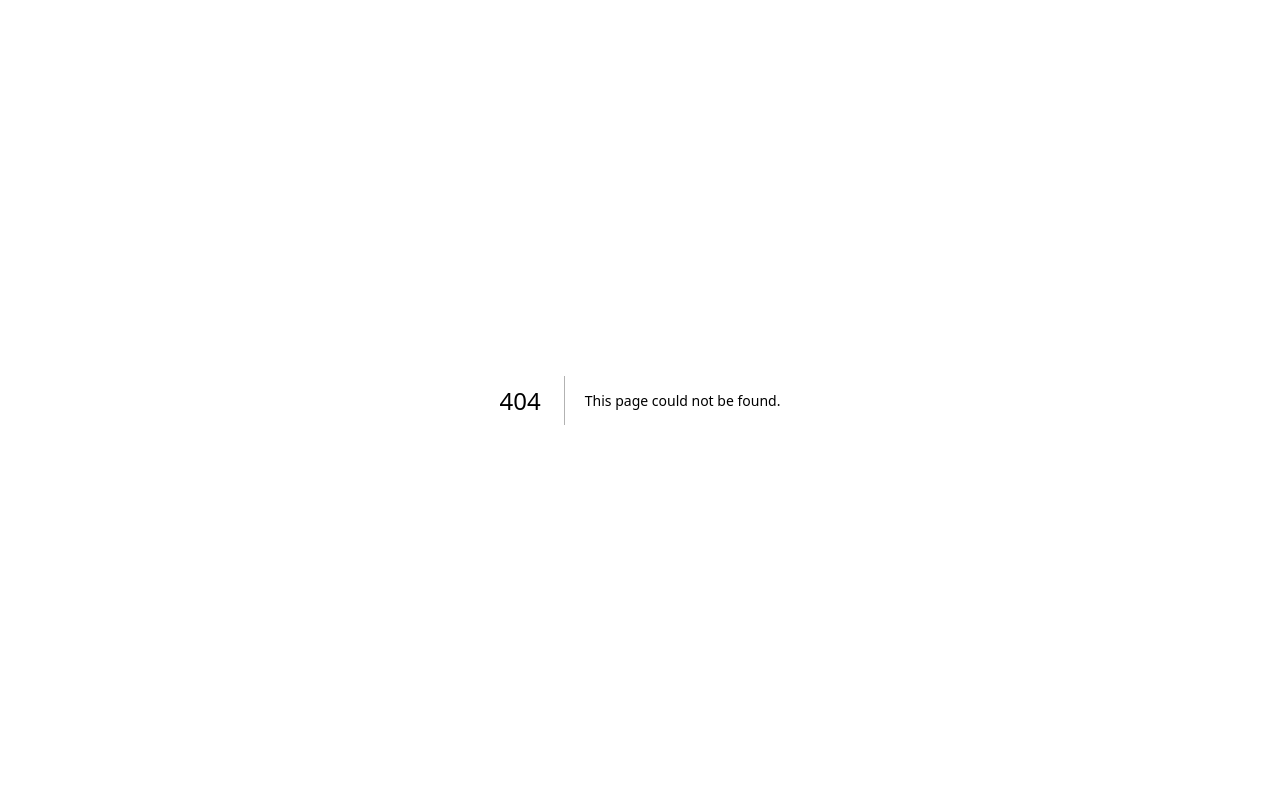
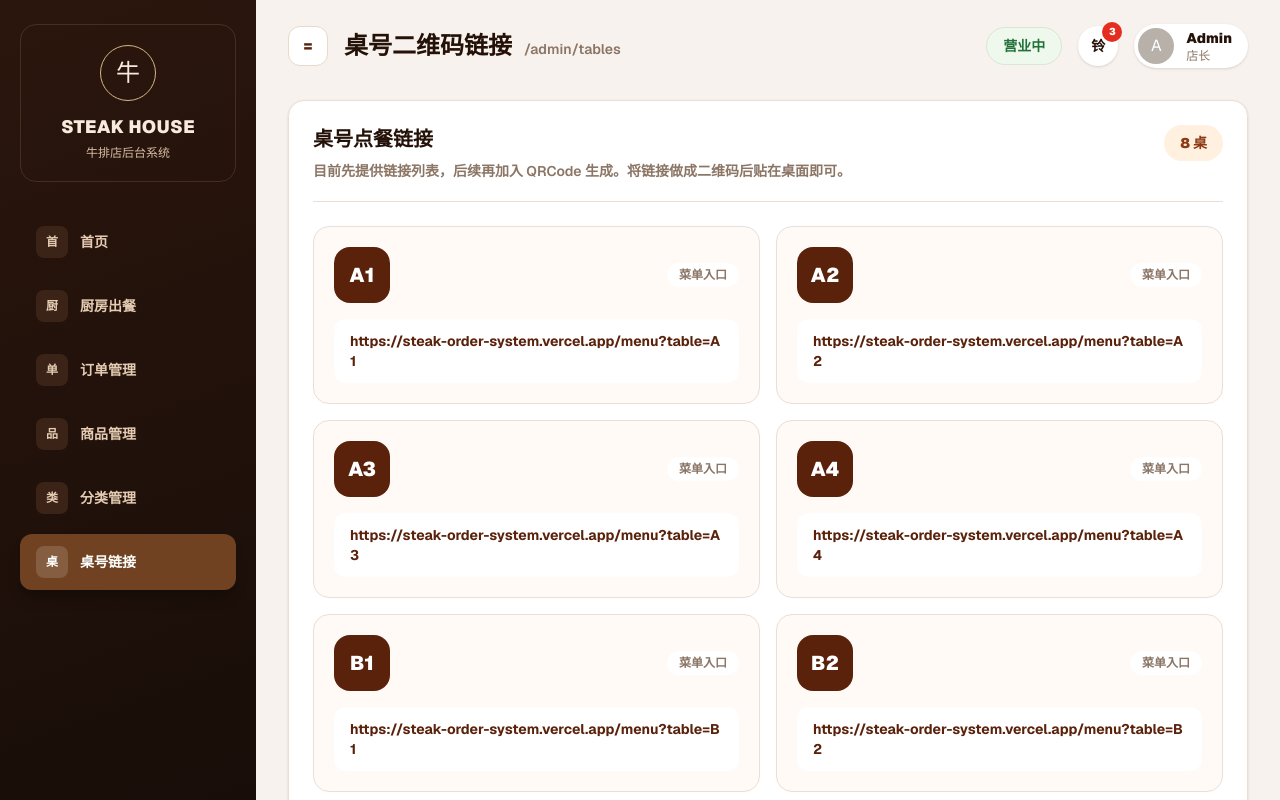
Before and after one commit to yjy824-create/steak-order-system, a Next.js app: page /admin/tables in a window 1280 px wide. Before the commit this address had no page. Shown: the top 800 px of the page. Built offline with nearby package versions, Linux system fonts and the light colour scheme.

Commit message:
add table ordering support

```diff
--- a/app/_components/bottom-nav.tsx
+++ b/app/_components/bottom-nav.tsx
@@ -2,6 +2,7 @@
 
 import Link from "next/link";
 import { useCart } from "../_contexts/cart-context";
+import { withTableParam } from "../_utils/tables";
 
 type NavKey = "home" | "menu" | "cart" | "order";
 
@@ -12,7 +13,13 @@ const navItems: Array<{ key: NavKey; href: string; label: string; mark: string }
   { key: "order", href: "/order-status", label: "订单", mark: "订" },
 ];
 
-export function BottomNav({ active }: { active: NavKey }) {
+export function BottomNav({
+  active,
+  tableNumber = "",
+}: {
+  active: NavKey;
+  tableNumber?: string;
+}) {
   const { totalQuantity } = useCart();
 
   return (
@@ -24,7 +31,7 @@ export function BottomNav({ active }: { active: NavKey }) {
           return (
             <Link
               key={item.key}
-              href={item.href}
+              href={withTableParam(item.href, tableNumber)}
               className={`flex flex-col items-center gap-1 rounded-xl px-2 py-1.5 text-xs font-semibold ${
                 isActive ? "text-[#5a210b]" : "text-[#8f8075]"
               }`}
--- /dev/null
+++ b/app/_utils/tables.ts
@@ -0,0 +1,15 @@
+export const tableNumbers = ["A1", "A2", "A3", "A4", "B1", "B2", "B3", "B4"];
+
+export function getValidTableNumber(value: string | null | undefined) {
+  const normalized = value?.trim().toUpperCase() || "";
+
+  return tableNumbers.includes(normalized) ? normalized : "";
+}
+
+export function withTableParam(path: string, tableNumber: string) {
+  if (!tableNumber) {
+    return path;
+  }
+
+  return `${path}?table=${encodeURIComponent(tableNumber)}`;
+}
--- a/app/admin/_components/admin-shell.tsx
+++ b/app/admin/_components/admin-shell.tsx
@@ -8,6 +8,7 @@ type AdminNavKey =
   | "orders"
   | "products"
   | "categories"
+  | "tables"
   | "settings";
 
 export function AdminShell({
--- a/app/admin/_components/admin-sidebar.tsx
+++ b/app/admin/_components/admin-sidebar.tsx
@@ -9,6 +9,7 @@ type AdminNavKey =
   | "orders"
   | "products"
   | "categories"
+  | "tables"
   | "settings";
 
 const navItems: Array<{ key: AdminNavKey; href: string; label: string; mark: string }> = [
@@ -17,6 +18,7 @@ const navItems: Array<{ key: AdminNavKey; href: string; label: string; mark: str
   { key: "orders", href: "/admin/orders", label: "订单管理", mark: "单" },
   { key: "products", href: "/admin/products", label: "商品管理", mark: "品" },
   { key: "categories", href: "/admin/categories", label: "分类管理", mark: "类" },
+  { key: "tables", href: "/admin/tables", label: "桌号链接", mark: "桌" },
 ];
 
 export function AdminSidebar({ active }: { active: AdminNavKey }) {
--- /dev/null
+++ b/app/admin/tables/page.tsx
@@ -0,0 +1,51 @@
+import { AdminShell } from "../_components/admin-shell";
+import { tableNumbers } from "../../_utils/tables";
+
+const productionOrigin = "https://steak-order-system.vercel.app";
+
+export default function AdminTablesPage() {
+  return (
+    <AdminShell active="tables" eyebrow="/admin/tables" title="桌号二维码链接">
+      <section className="rounded-2xl border border-[#eadfd6] bg-white p-6 shadow-sm">
+        <div className="flex items-start justify-between gap-5 border-b border-[#eadfd6] pb-5">
+          <div>
+            <h2 className="text-xl font-black text-[#241108]">桌号点餐链接</h2>
+            <p className="mt-2 text-sm font-semibold text-[#8b7565]">
+              目前先提供链接列表，后续再加入 QRCode 生成。将链接做成二维码后贴在桌面即可。
+            </p>
+          </div>
+          <span className="rounded-full bg-[#fff0df] px-4 py-2 text-sm font-black text-[#8b3a14]">
+            {tableNumbers.length} 桌
+          </span>
+        </div>
+
+        <div className="mt-6 grid gap-4 xl:grid-cols-2">
+          {tableNumbers.map((tableNumber) => {
+            const menuUrl = `${productionOrigin}/menu?table=${encodeURIComponent(
+              tableNumber,
+            )}`;
+
+            return (
+              <article
+                className="rounded-2xl border border-[#eadfd6] bg-[#fffaf5] p-5"
+                key={tableNumber}
+              >
+                <div className="flex items-center justify-between gap-4">
+                  <div className="flex h-14 w-14 items-center justify-center rounded-2xl bg-[#5a210b] text-xl font-black text-white">
+                    {tableNumber}
+                  </div>
+                  <span className="rounded-full bg-white px-3 py-1 text-xs font-black text-[#8b7565]">
+                    菜单入口
+                  </span>
+                </div>
+                <p className="mt-4 break-all rounded-xl bg-white px-4 py-3 text-sm font-bold text-[#5a210b]">
+                  {menuUrl}
+                </p>
+              </article>
+            );
+          })}
+        </div>
+      </section>
+    </AdminShell>
+  );
+}
--- a/app/cart/page.tsx
+++ b/app/cart/page.tsx
@@ -1,12 +1,13 @@
 "use client";
 
 import Link from "next/link";
-import { useRouter } from "next/navigation";
-import { useState } from "react";
+import { useRouter, useSearchParams } from "next/navigation";
+import { Suspense, useState } from "react";
 import { BottomNav } from "../_components/bottom-nav";
 import { getCartItemKey, useCart, type CartItem } from "../_contexts/cart-context";
 import { useOrder } from "../_contexts/order-context";
 import { useStoreSettings } from "../_hooks/use-store-settings";
+import { getValidTableNumber } from "../_utils/tables";
 import { createOrder } from "@/lib/orders";
 
 function getItemSubtotal(item: CartItem) {
@@ -42,7 +43,17 @@ function getErrorMessage(error: unknown) {
 }
 
 export default function CartPage() {
+  return (
+    <Suspense fallback={<CartLoading />}>
+      <CartContent />
+    </Suspense>
+  );
+}
+
+function CartContent() {
   const router = useRouter();
+  const searchParams = useSearchParams();
+  const urlTableNumber = getValidTableNumber(searchParams.get("table"));
   const { clearCart, items, removeItem, subtotal, updateQuantity } = useCart();
   const { setLastOrder } = useOrder();
   const {
@@ -51,7 +62,7 @@ export default function CartPage() {
     settings,
   } = useStoreSettings();
   const [diningType, setDiningType] = useState("内用");
-  const [tableNumber, setTableNumber] = useState("A5 桌");
+  const [manualTableNumber, setManualTableNumber] = useState("A5 桌");
   const [orderNote, setOrderNote] = useState("");
   const [isSubmitting, setIsSubmitting] = useState(false);
   const [submitError, setSubmitError] = useState("");
@@ -59,6 +70,7 @@ export default function CartPage() {
   const serviceFee = Math.round(subtotal * serviceFeeRate);
   const total = Math.round(subtotal + serviceFee);
   const serviceFeePercent = Math.round(serviceFeeRate * 100);
+  const tableNumber = urlTableNumber || manualTableNumber;
 
   const handleSubmitOrder = async () => {
     if (isSubmitting) {
@@ -146,7 +158,7 @@ export default function CartPage() {
             </Link>
           </div>
         </section>
-        <BottomNav active="cart" />
+        <BottomNav active="cart" tableNumber={urlTableNumber} />
       </main>
     );
   }
@@ -310,10 +322,15 @@ export default function CartPage() {
             <span className="font-bold">桌号</span>
             <input
               className="mt-2 h-12 w-full rounded-2xl border border-[#ead8c8] bg-white px-4 outline-none"
-              disabled={isSubmitting}
-              onChange={(event) => setTableNumber(event.target.value)}
+              disabled={isSubmitting || Boolean(urlTableNumber)}
+              onChange={(event) => setManualTableNumber(event.target.value)}
               value={tableNumber}
             />
+            {urlTableNumber ? (
+              <span className="mt-2 block text-xs font-bold text-[#8b7565]">
+                已由桌面二维码自动带入，顾客无需再次输入。
+              </span>
+            ) : null}
           </label>
 
           <label className="block">
@@ -349,6 +366,19 @@ export default function CartPage() {
           {isSubmitting ? "送出订单中..." : `送出订单・$${total}`}
         </button>
       </section>
+      <BottomNav active="cart" tableNumber={urlTableNumber} />
+    </main>
+  );
+}
+
+function CartLoading() {
+  return (
+    <main className="min-h-screen bg-[#f8f0e8] pb-28 text-[#2a1208]">
+      <section className="mx-auto min-h-screen w-full max-w-md bg-[#fffaf5] px-5 pt-16 text-center shadow-2xl shadow-[#3b1a0b]/10">
+        <div className="rounded-3xl border border-dashed border-[#ead8c8] bg-white px-5 py-12 text-xl font-black text-[#8b7565]">
+          购物车加载中...
+        </div>
+      </section>
       <BottomNav active="cart" />
     </main>
   );
--- a/app/menu/page.tsx
+++ b/app/menu/page.tsx
@@ -7,11 +7,13 @@ import {
   where,
 } from "firebase/firestore";
 import Link from "next/link";
+import { useSearchParams } from "next/navigation";
 import type { ReactNode } from "react";
-import { useEffect, useMemo, useState } from "react";
+import { Suspense, useEffect, useMemo, useState } from "react";
 import { BottomNav } from "../_components/bottom-nav";
 import { useCart } from "../_contexts/cart-context";
 import { useStoreSettings } from "../_hooks/use-store-settings";
+import { getValidTableNumber, withTableParam } from "../_utils/tables";
 import { db } from "@/lib/firebase";
 
 type MenuCategory = {
@@ -107,7 +109,17 @@ function getErrorMessage(error: unknown) {
 }
 
 export default function MenuPage() {
+  return (
+    <Suspense fallback={<MenuLoading />}>
+      <MenuContent />
+    </Suspense>
+  );
+}
+
+function MenuContent() {
   const { addItem, subtotal, totalQuantity } = useCart();
+  const searchParams = useSearchParams();
+  const tableNumber = getValidTableNumber(searchParams.get("table"));
   const {
     errorMessage: settingsErrorMessage,
     isLoading: isSettingsLoading,
@@ -284,6 +296,12 @@ export default function MenuPage() {
           </div>
         ) : null}
 
+        {tableNumber ? (
+          <div className="mt-5 rounded-2xl border border-[#ead8c8] bg-[#fbf4ed] px-4 py-3 text-sm font-black text-[#5a210b]">
+            目前桌号：{tableNumber}
+          </div>
+        ) : null}
+
         <label className="mt-5 flex h-12 items-center rounded-2xl border border-[#ead8c8] bg-white px-4 text-sm text-[#8f8075] focus-within:border-[#b86a32]">
           <span className="mr-2 text-[#5a210b]">搜</span>
           <input
@@ -409,7 +427,7 @@ export default function MenuPage() {
       </section>
 
       <Link
-        href="/cart"
+        href={withTableParam("/cart", tableNumber)}
         className="fixed inset-x-5 bottom-24 z-30 mx-auto flex h-14 max-w-md items-center justify-between rounded-2xl bg-[#5a210b] px-5 font-bold text-white shadow-xl shadow-[#5a210b]/25"
       >
         <span>购物车（{totalQuantity}）</span>
@@ -435,6 +453,19 @@ export default function MenuPage() {
         />
       ) : null}
 
+      <BottomNav active="menu" tableNumber={tableNumber} />
+    </main>
+  );
+}
+
+function MenuLoading() {
+  return (
+    <main className="min-h-screen bg-[#f8f0e8] pb-36 text-[#2a1208]">
+      <section className="mx-auto min-h-screen w-full max-w-md bg-[#fffaf5] px-5 pt-8 shadow-2xl shadow-[#3b1a0b]/10">
+        <div className="rounded-3xl border border-dashed border-[#d9bda8] bg-white px-5 py-10 text-center font-black text-[#8b7565] shadow-sm">
+          菜单加载中...
+        </div>
+      </section>
       <BottomNav active="menu" />
     </main>
   );
--- a/app/page.tsx
+++ b/app/page.tsx
@@ -1,14 +1,27 @@
 "use client";
 
 import Link from "next/link";
+import { useSearchParams } from "next/navigation";
+import { Suspense } from "react";
 import { BottomNav } from "./_components/bottom-nav";
 import { menuItems } from "./_data/menu";
 import { useStoreSettings } from "./_hooks/use-store-settings";
+import { getValidTableNumber, withTableParam } from "./_utils/tables";
 
 const recommendations = menuItems.slice(0, 3);
 
 export default function Home() {
+  return (
+    <Suspense fallback={<HomeLoading />}>
+      <HomeContent />
+    </Suspense>
+  );
+}
+
+function HomeContent() {
   const { errorMessage, isLoading, settings } = useStoreSettings();
+  const searchParams = useSearchParams();
+  const tableNumber = getValidTableNumber(searchParams.get("table"));
   const announcement = settings.announcement.trim();
 
   return (
@@ -57,6 +70,12 @@ export default function Home() {
             </div>
           ) : null}
 
+          {tableNumber ? (
+            <div className="mb-5 rounded-2xl border border-[#ead8c8] bg-[#fbf4ed] px-4 py-3 text-sm font-black text-[#5a210b]">
+              目前桌号：{tableNumber}
+            </div>
+          ) : null}
+
           <h2 className="text-center text-lg font-bold">请选择用餐方式</h2>
           <div className="mt-5 grid grid-cols-2 gap-3">
             {[
@@ -78,7 +97,10 @@ export default function Home() {
 
           <div className="mt-8 flex items-center justify-between">
             <h2 className="text-lg font-bold">今日推荐</h2>
-            <Link href="/menu" className="text-sm font-semibold text-[#8b3a14]">
+            <Link
+              href={withTableParam("/menu", tableNumber)}
+              className="text-sm font-semibold text-[#8b3a14]"
+            >
               查看全部
             </Link>
           </div>
@@ -104,13 +126,26 @@ export default function Home() {
           </div>
 
           <Link
-            href="/menu"
+            href={withTableParam("/menu", tableNumber)}
             className="mt-7 flex h-14 items-center justify-center rounded-2xl bg-[#5a210b] text-base font-bold text-white shadow-lg shadow-[#5a210b]/25"
           >
             开始点餐
           </Link>
         </section>
       </section>
+      <BottomNav active="home" tableNumber={tableNumber} />
+    </main>
+  );
+}
+
+function HomeLoading() {
+  return (
+    <main className="min-h-screen bg-[#f8f0e8] pb-28 text-[#2a1208]">
+      <section className="mx-auto flex min-h-screen w-full max-w-md flex-col bg-white px-5 pt-16 shadow-2xl shadow-[#3b1a0b]/10">
+        <div className="rounded-3xl border border-dashed border-[#ead8c8] bg-[#fffaf5] px-5 py-12 text-center text-xl font-black text-[#8b7565]">
+          首页加载中...
+        </div>
+      </section>
       <BottomNav active="home" />
     </main>
   );
```
